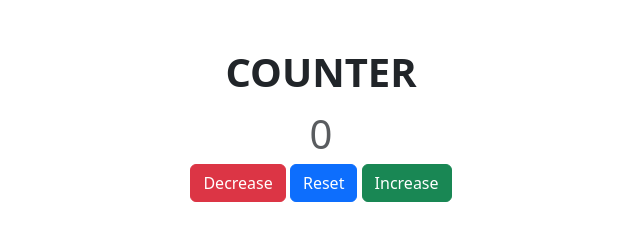
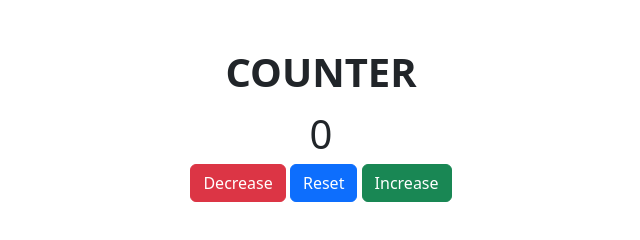
Before and after one commit to Dakalanka/Counter, a plain HTML site: page index.html in a window 1280 px wide. Shown: the full height of the page, 319-959 px from the left. Drawn offline with nearby package versions, Linux system fonts and the light colour scheme.

Commit message:
Update index.html

```diff
--- a/index.html
+++ b/index.html
@@ -13,7 +13,7 @@
         <main class="text-center mt-5">
             <div class="container">
                 <h1 class="text-uppercase fw-bold">Counter</h1>
-                <span class="fs-1 text-muted" id="value">0</span>
+                <span class="fs-1" id="value">0</span>
                 <div>
                     <button class="btn btn-danger" id="decrease">Decrease</button>
                     <button class="btn btn-primary" id="reset">Reset</button>
```
